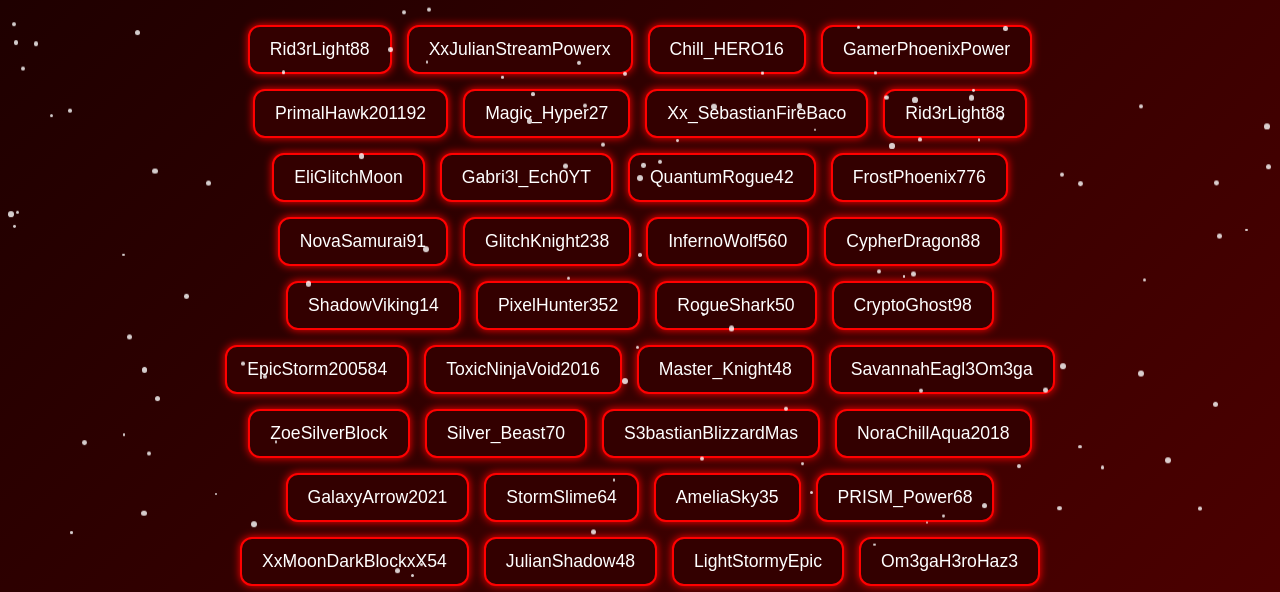
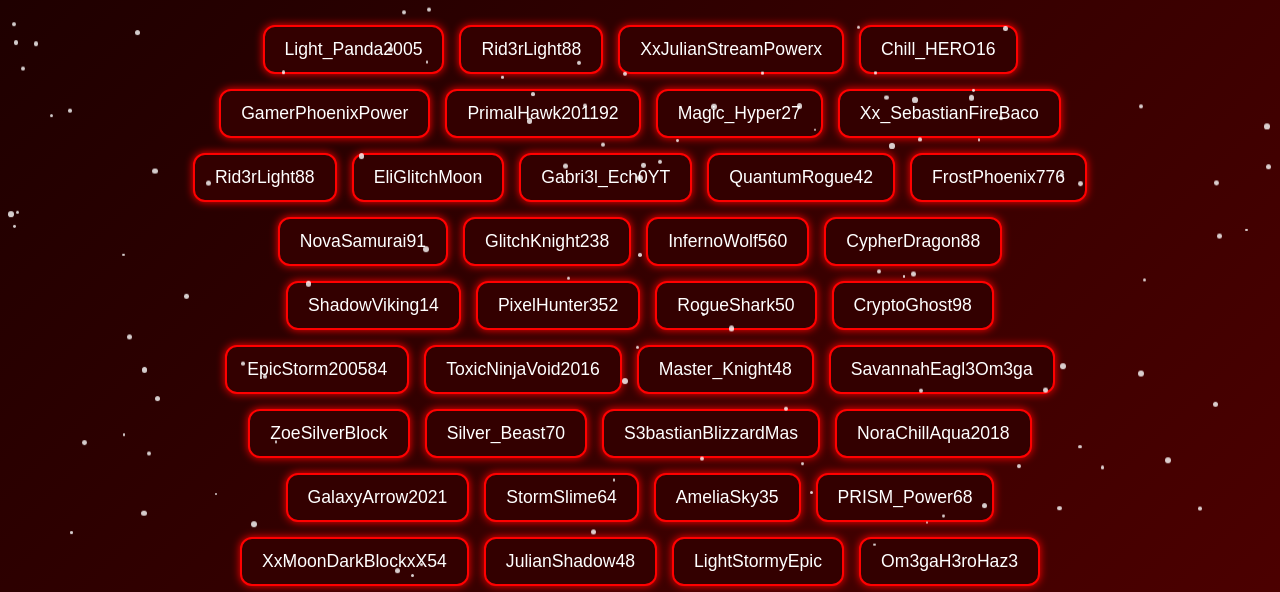
Before and after one commit to StarTradeBr/Stock-Compte-SarTrade, a plain HTML site: page index.html in a window 1280 px wide. Shown: the part 202-794 px from the top of the page. Drawn offline with Linux system fonts and the light colour scheme.

Commit message:
Update index.html

```diff
--- a/index.html
+++ b/index.html
@@ -114,6 +114,7 @@
 
 <script>
 const profils = [
+"Light_Panda2005",
 "Rid3rLight88",
 "XxJulianStreamPowerx",
 "Chill_HERO16",
```
